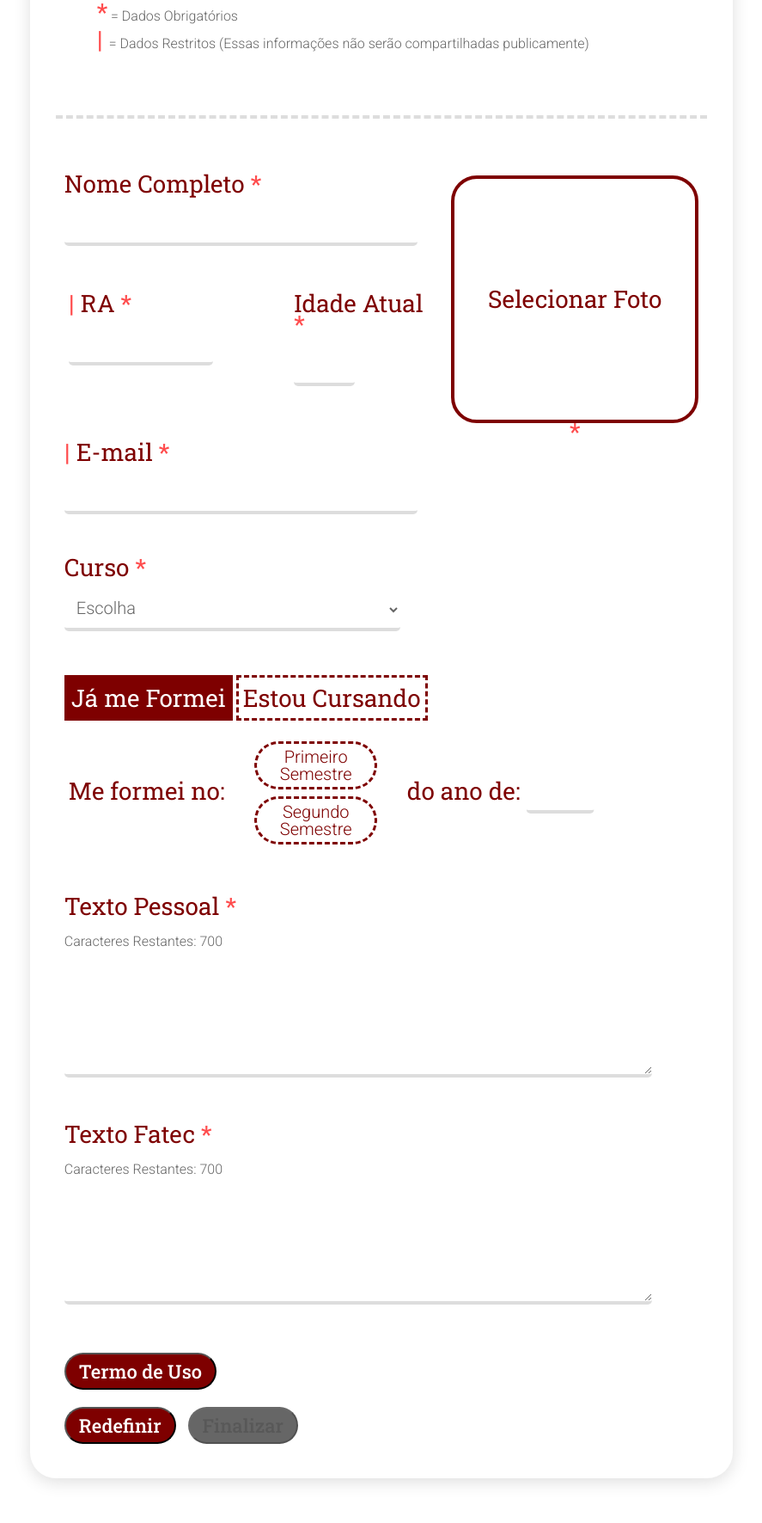
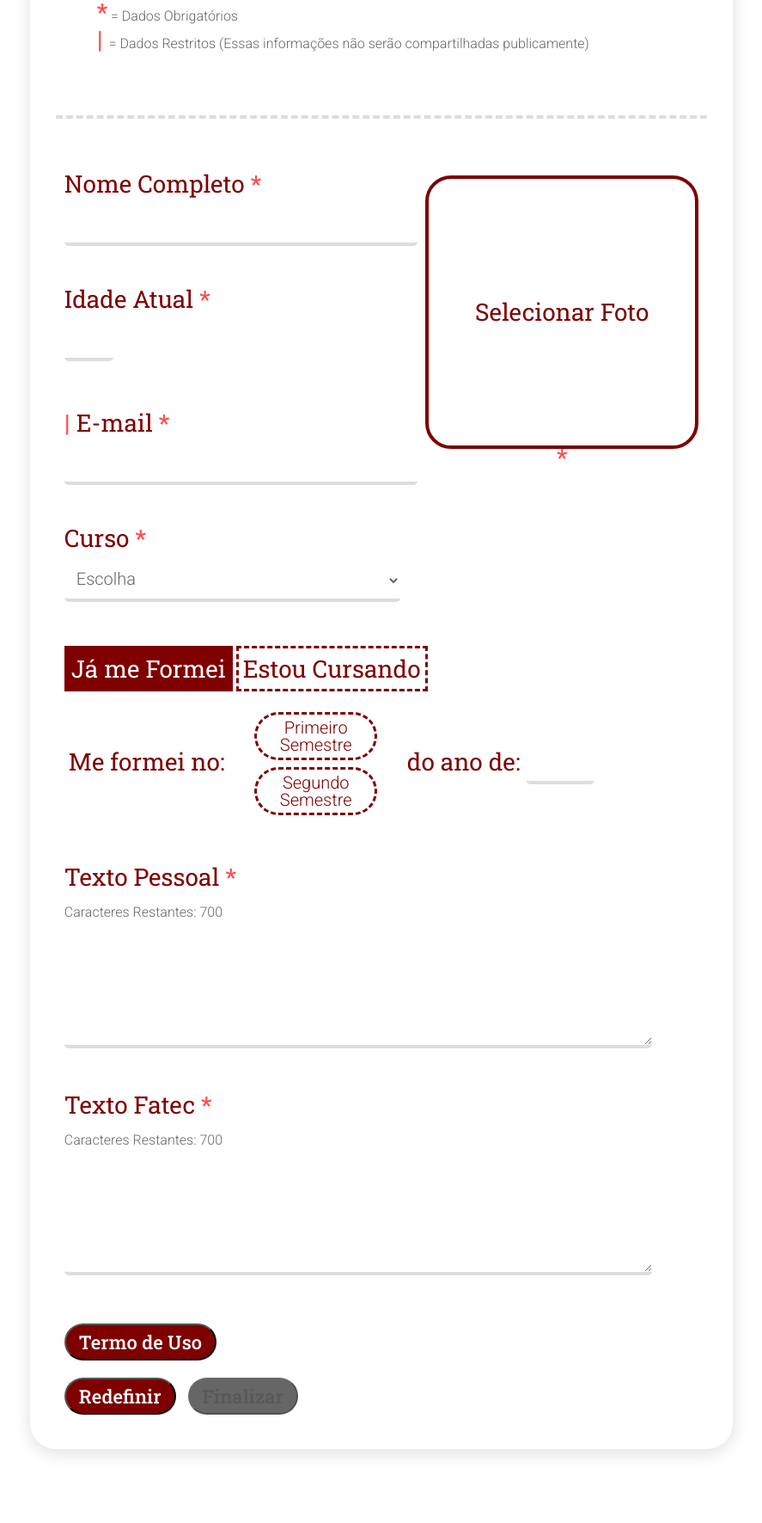
Before and after one commit to MDellaCS/clube_tecnologo, a PHP site: page /form.php in a window 1280 px wide. Shown: the part 570-2341 px from the top of the page at 86% size, without its empty margins (196-1083 px from the left). After the commit the page ends 2262 px from the top, so only its background shows below. Run offline with PHP 8.4, Linux system fonts and the light colour scheme.

Commit message:
Tirei o RA

```diff
--- a/admin/database/IMPORT_DB.sql
+++ b/admin/database/IMPORT_DB.sql
@@ -8,7 +8,6 @@ CREATE TABLE tb_tecnologo (
     id INT NOT NULL AUTO_INCREMENT,
     nome VARCHAR(60) NOT NULL,
     idade TINYINT(2) NOT NULL,
-    ra CHAR(13) NOT NULL,
     ano_formacao year(4),
     semestre_formacao VARCHAR(17),
     email VARCHAR(60) NOT NULL,
@@ -34,7 +33,6 @@ DROP PROCEDURE IF EXISTS deleteTecnologo;
 DELIMITER $$ CREATE PROCEDURE insertTecnologo(
   IN nome_Proc VARCHAR(60),
   IN idade_Proc TINYINT,
-  IN ra_Proc CHAR(13),
   IN ano_Proc year(4),
   IN semestre_Proc VARCHAR(17),
   IN email_Proc VARCHAR(60),
@@ -46,7 +44,6 @@ DELIMITER $$ CREATE PROCEDURE insertTecnologo(
 INSERT INTO tb_tecnologo (
     nome,
     idade,
-    ra,
     ano_formacao,
     semestre_formacao,
     email,
@@ -58,7 +55,6 @@ INSERT INTO tb_tecnologo (
 VALUES (
     nome_Proc,
     idade_Proc,
-    ra_Proc,
     ano_Proc,
     semestre_Proc,
     email_Proc,
--- a/admin/lista.php
+++ b/admin/lista.php
@@ -51,7 +51,7 @@ if (!isset($_SESSION["email"]) || !isset($_SESSION["senha"])) {
             <?php
 
             include_once('connection.php');
-            $sql = "SELECT id, nome, idade, ra, ano_formacao, semestre_formacao, email, curso, foto, texto_sobre, texto_fatec, publicado
+            $sql = "SELECT id, nome, idade, ano_formacao, semestre_formacao, email, curso, foto, texto_sobre, texto_fatec, publicado
                     FROM tb_tecnologo
                     ORDER BY publicado ASC";
 
@@ -173,10 +173,6 @@ if (!isset($_SESSION["email"]) || !isset($_SESSION["senha"])) {
                             </div>
 
                             <div>
-                                <?= "RA: " . $row['ra'] ?>
-                            </div>
-
-                            <div>
                                 <?= $row['curso'] ?>
                             </div>
 
--- a/form.css
+++ b/form.css
@@ -122,9 +122,9 @@ img {
     border: 4px solid var(--main);
     border-radius: 30px;
     text-align: center;
-    line-height: 270px;
-    width: 270px;
-    height: 270px;
+    line-height: 300px;
+    width: 300px;
+    height: 300px;
 }
 
 label {
@@ -278,12 +278,8 @@ h2 {
     background-color: var(--input-hover);
 }
 
-.formInput[id=ra] {
-    width: 61%;
-}
-
 .formInput[id=idade] {
-    width: 30%;
+    width: 5%;
 }
 
 .formInput[id=ano] {
--- a/form.php
+++ b/form.php
@@ -75,27 +75,13 @@
                 </div>
             </div>
 
-            <div class="flexRow">
+            <div>
                 <div>
-                    <div>
-                        <label for="ra" class="req res">RA</label>
-                    </div>
-
-                    <div>
-                        <input class="tooltip formInput" type="text" id="ra" name="raTec" maxlength="13" />
-                        <span class="tooltiptext">Insira o Registro Acadêmico relacionado à sua
-                            matricula na Fatec (este dado será validado).</span>
-                    </div>
+                    <label for="idade" class="req">Idade Atual</label>
                 </div>
 
                 <div>
-                    <div>
-                        <label for="idade" class="req">Idade Atual</label>
-                    </div>
-
-                    <div>
-                        <input type="number" class="formInput" id="idade" name="idadeTec" min="18" max="99" required />
-                    </div>
+                    <input type="number" class="formInput" id="idade" name="idadeTec" min="18" max="99" required />
                 </div>
             </div>
 
@@ -246,7 +232,8 @@
             <div>
                 <input type="button" class="btn" onclick="limparImagem(); abrirModal('modalReset')" value="Redefinir" />
                 <input id="submit" type="submit" class="tooltip btn" value="Finalizar" disabled />
-                <span class="tooltiptext ignore">É necessário concordar com os Termos de Uso de Imagem e Informação antes de
+                <span class="tooltiptext ignore">É necessário concordar com os Termos de Uso de Imagem e Informação
+                    antes de
                     enviar
                     seus dados.</span>
             </div>
```
